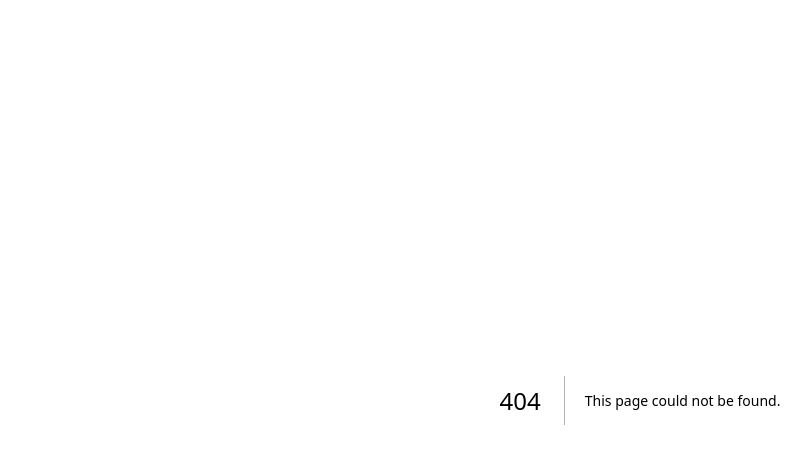
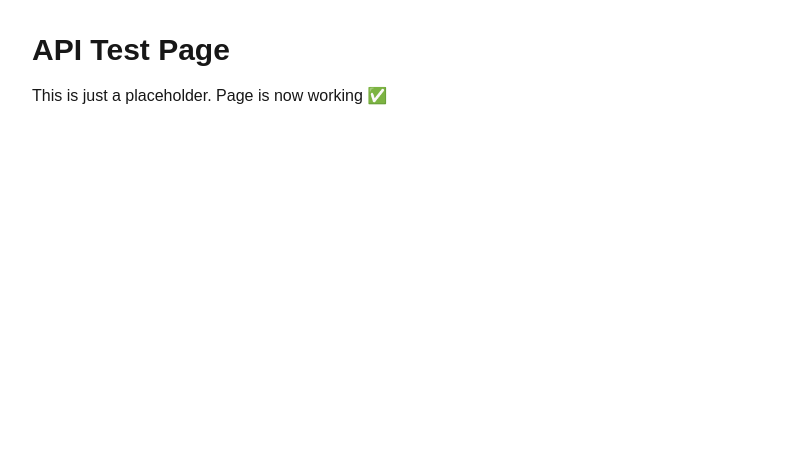
Before and after one commit to pnode40/OneShot-Active, a Next.js app in the folder apps/web/: page /api-test in a window 1280 px wide. Before the commit this address had no page. Shown: the top 464 px of the page, without its empty margins (0-811 px from the left). Built offline with nearby package versions, Linux system fonts and the light colour scheme.

Commit message:
Fix: force add working /api-test page for deployment

```diff
--- /dev/null
+++ b/apps/web/src/app/api-test/page.tsx
@@ -0,0 +1,13 @@
+'use client';
+
+import React, { useState } from 'react';
+import { useRouter } from 'next/navigation';
+
+export default function APITestPage() {
+  return (
+    <main className="p-8">
+      <h1 className="text-3xl font-bold mb-4">API Test Page</h1>
+      <p>This is just a placeholder. Page is now working ✅</p>
+    </main>
+  );
+}
```
